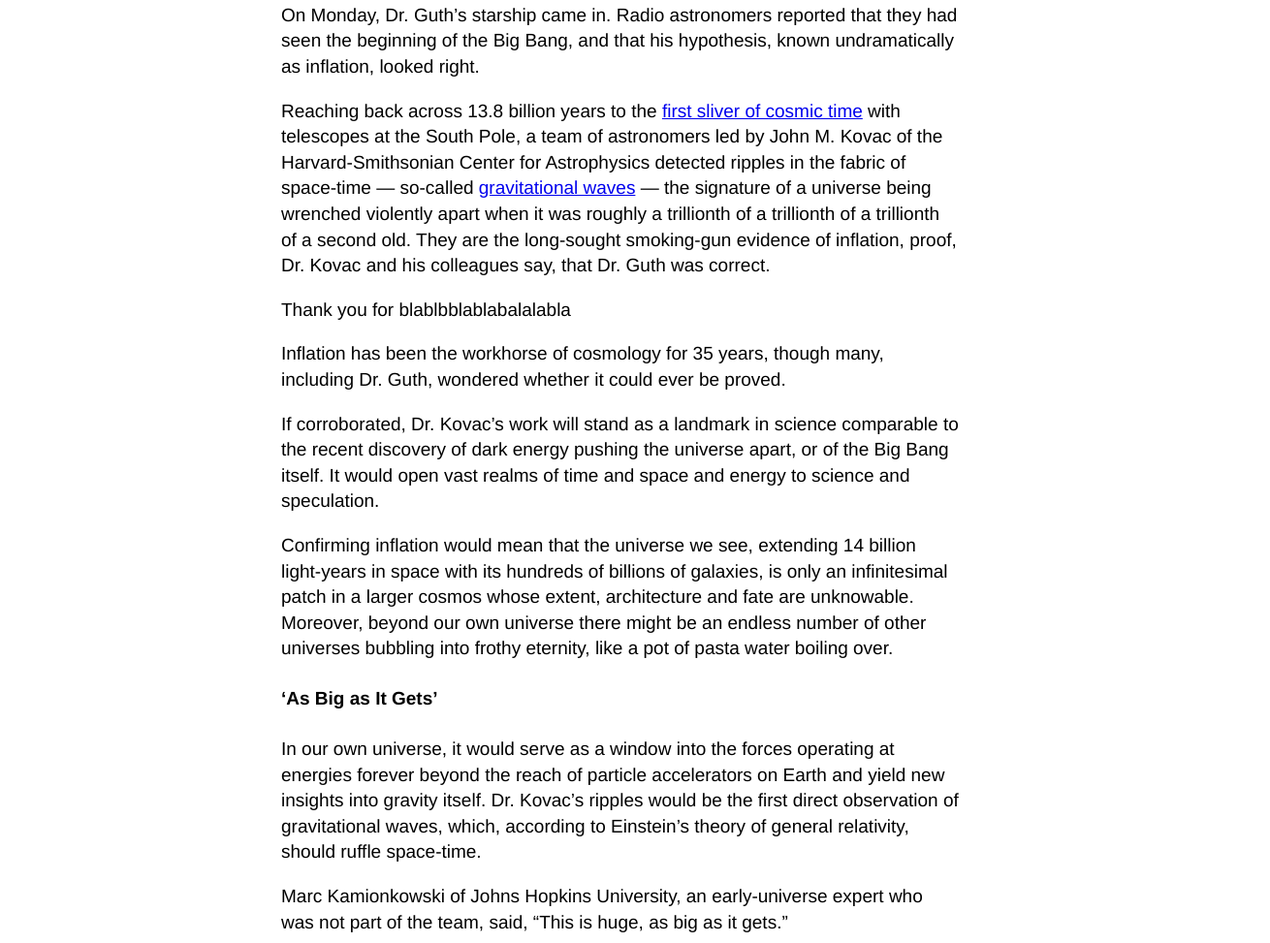
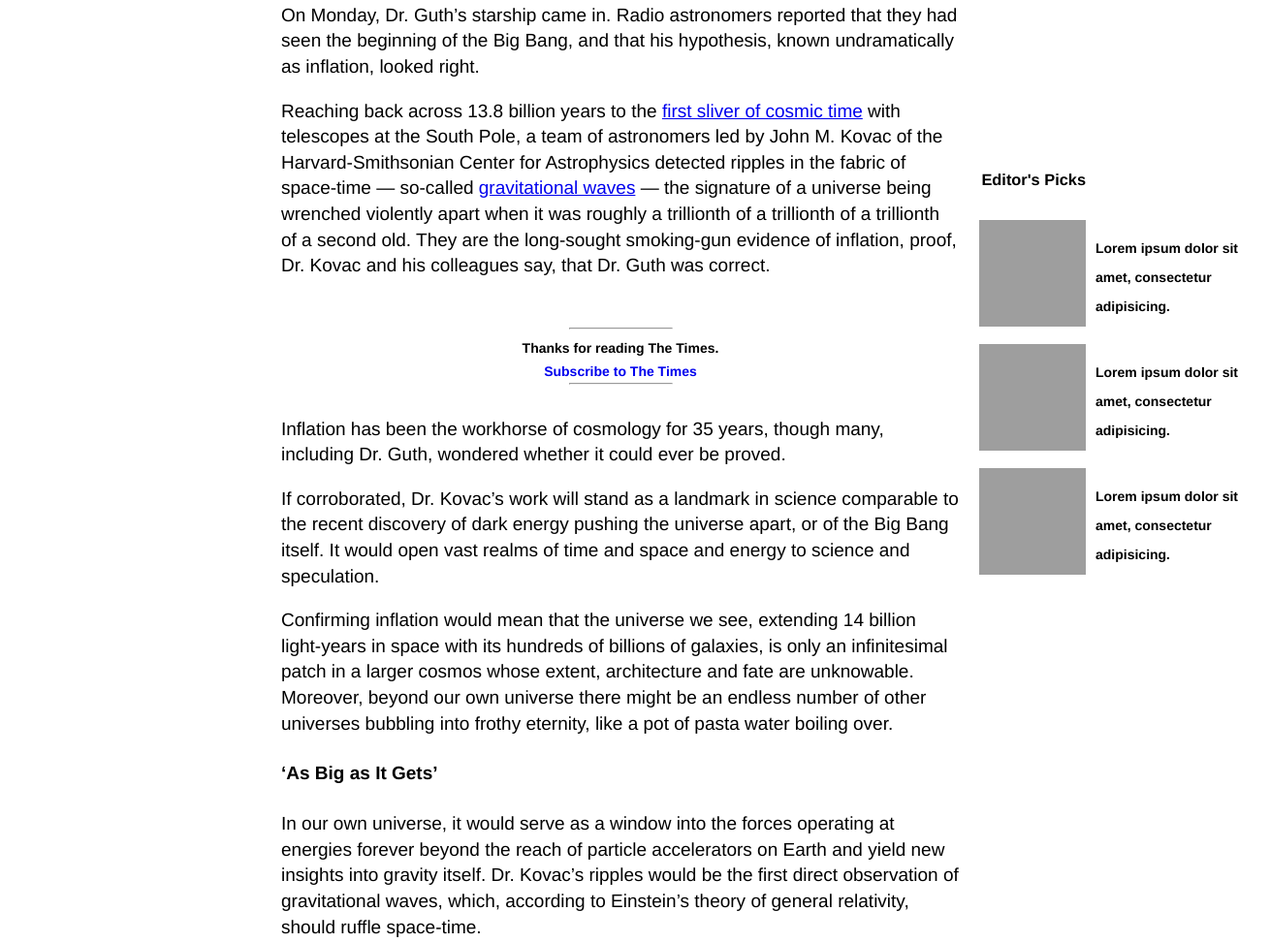
Before and after one commit to SigmaSam/Positioningand-Floating-Elements, a website: page index.html in a window 1280 px wide. Shown: the part 1349-2322 px from the top of the page at 97% size, 1310 px wide, since content can reach past the window. Drawn offline with Linux system fonts and the light colour scheme; grey boxes are pictures that could not be loaded.

Commit message:
Added the recomendations in the Pull request.

```diff
--- a/index.html
+++ b/index.html
@@ -105,7 +105,19 @@
         </div>
 
         <div class="side__center">
-          <p>Thank you for blablbblablabalalabla</p>
+          <hr>
+          <p>Thanks for reading The Times.</p>
+          <a href="#">Subscribe to The Times</a>
+          <hr>
+          <div class="sBox">
+            <h3>Editor's Picks</h2>
+              <img src="http://source.unsplash.com/random/200x210">
+              <p >Lorem ipsum dolor sit amet, consectetur adipisicing.</p>
+              <img src="http://source.unsplash.com/random/200x211">
+              <p>Lorem ipsum dolor sit amet, consectetur adipisicing.</p>
+              <img src="http://source.unsplash.com/random/200x212">
+              <p>Lorem ipsum dolor sit amet, consectetur adipisicing.</p>
+          </div>
         </div>
 
         <div>
@@ -247,6 +259,8 @@
             </div>
           </div>
         </div>
+        <hr>
+        <p id="Tauthors">By LARRY BUCHANAN and JONATHAN CORUM</p>
       </div>
 
       <div class="clear-fix"></div>
--- a/styles.css
+++ b/styles.css
@@ -386,6 +386,12 @@ iframe {
   width: 80%;
 }
 
+.fLinks a {
+  color: #666;
+  text-decoration: none;
+
+}
+
 .clear-fix {
   display: table;
   clear: both;
@@ -400,6 +406,11 @@ iframe {
   font-size: 1.6rem;
 }
 
+.theory_Area hr {
+  width: 10%;
+  margin-left: 0;
+  color: black;
+}
 .theory_cards {
   width: 100%;
   position: relative;
@@ -434,9 +445,61 @@ iframe {
   font-size: 1.3rem;
 }
 
+
 .publisher {
   margin-top: 1.5rem;
 }
+
+.side__center {
+  text-align: center;
+  line-height: 1rem;
+  font-weight: bold;
+  font-size: 1.4rem;
+  margin-top: 5rem;
+  margin-bottom: -190px;
+
+}
+.side__center hr {
+  width: 15%;
+  color: black;
+}
+.side__center a {
+  text-decoration: none;
+}
+
+.sBox {
+text-align: right;
+display: grid;
+grid-template-columns: 1fr ;
+grid-row: auto;
+grid-gap: 1rem;
+width: 30rem;
+margin-top: -250px;
+margin-left: 72rem;
+margin-bottom: -180px;
+line-height: 3rem;
+}
+
+.sBox h3 {
+  grid-column: 1;
+  grid-row: 1;
+}
+
+.sBox img {
+  height: 11rem;
+  width: 11rem;
+  grid-column: 1;
+  text-align: right;
+}
+
+.sBox p {
+  grid-column: 2;
+  text-align: left;
+}
+
+
+
+
 
 #Alan {
   display: flex;
@@ -492,3 +555,8 @@ iframe {
   font-size: 0.5rem;
   padding: 0.5rem 0;
 }
+
+#Tauthors {
+  font-size: 1.4rem;
+  color: #333;
+}
```
